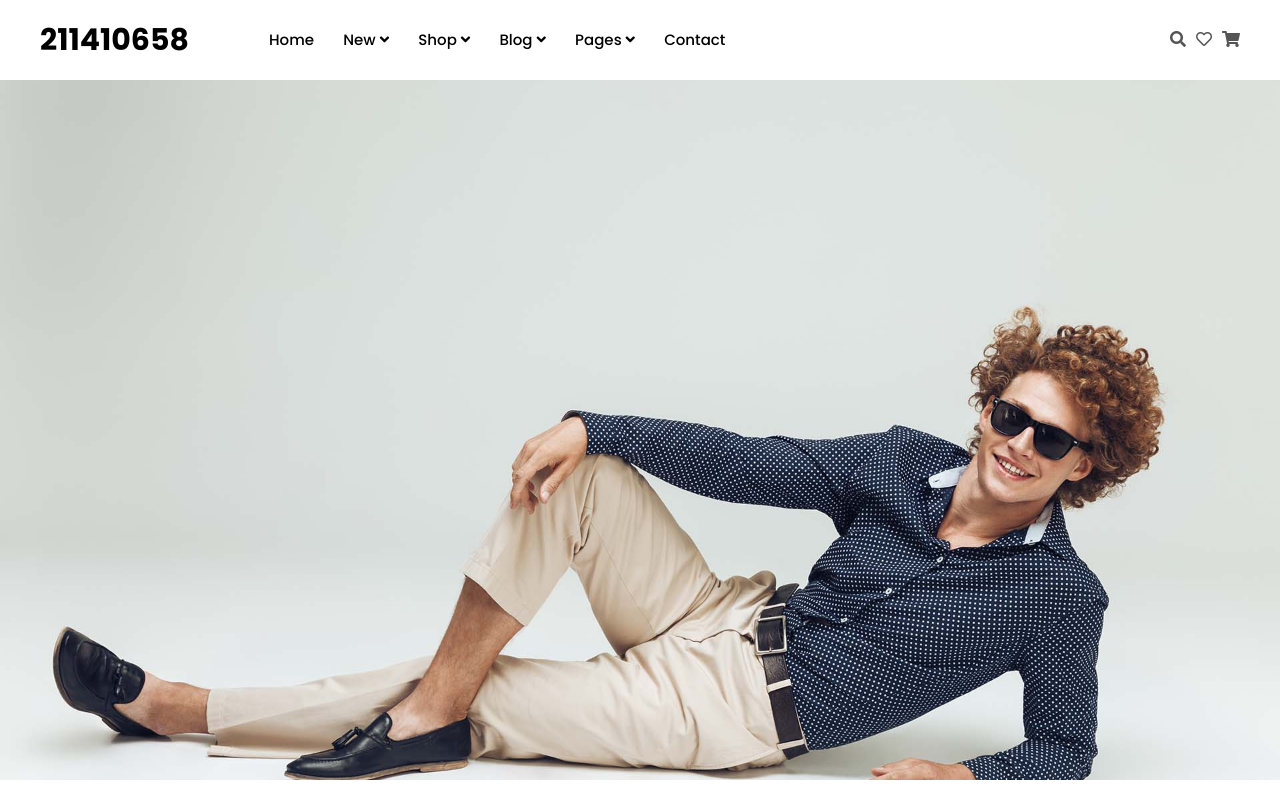
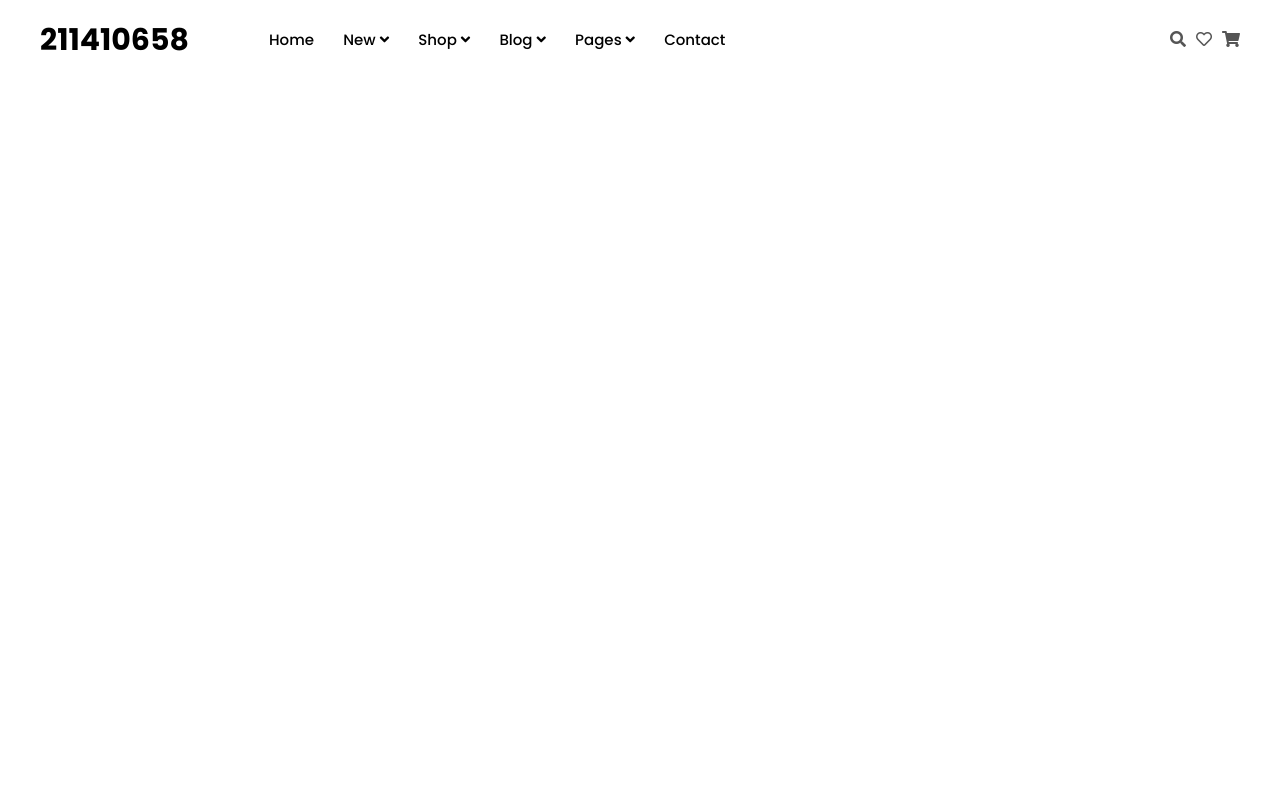
Before and after one commit to anan826/1112-1N-js-demo-211410658, a plain HTML site: page index.html in a window 1280 px wide. Drawn offline with Linux system fonts and the light colour scheme.

Commit message:
class demo .

```diff
--- a/css/style_58.css
+++ b/css/style_58.css
@@ -163,9 +163,9 @@ a{
 }
 /* banner section */
 .banner-section{
-  background-image: url('../img/banner.jpg');
+  /* background-image: url('../img/banner.jpg');
   background-size: cover;
-  background-position: center;
+  background-position: center; */
   height: 700px;
   width: 100%;
   display: block;
```
